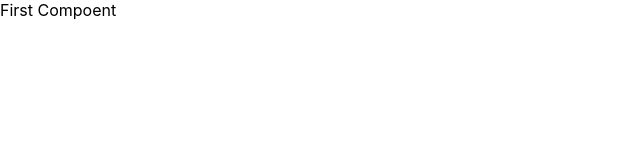
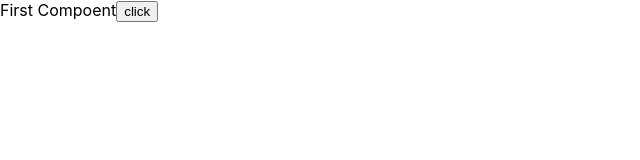
Before and after one commit to Daudxu/learn-react18, a React (Create React App) app: page /first in a window 1280 px wide. Shown: the top 160 px of the page, without its empty margins (0-640 px from the left). Built offline with nearby package versions, Linux system fonts and the light colour scheme.

Commit message:
fix update code

```diff
--- a/src/views/First.js
+++ b/src/views/First.js
@@ -1,7 +1,17 @@
+
+function But() {
+    return (
+        <button>
+            click
+        </button>
+    )
+}
+
 function First() {
     return (
         <div>
             First Compoent
+            <But />
         </div>
     )
 }
```
Also changed, not shown: 1 other file (tests, documents, lock files or other folders).
